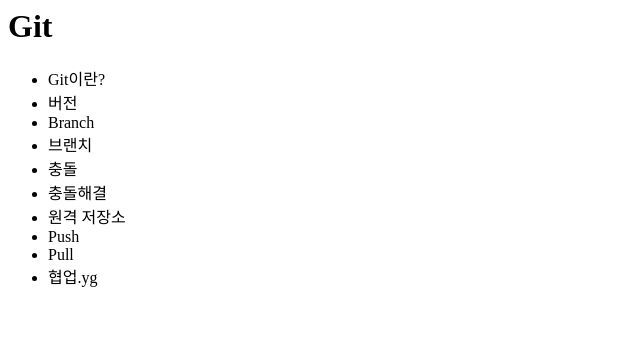
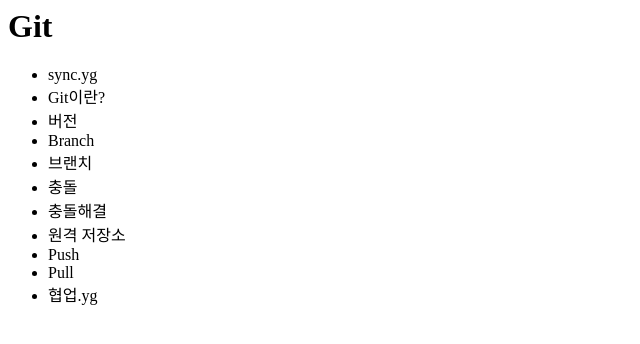
Before and after one commit to EricYG/mobilepeak_git_ericYG, a plain HTML site: page index.html in a window 1280 px wide. Shown: the whole page, without its empty margins (0-640 px from the left). Drawn offline with Linux system fonts and the light colour scheme.

Commit message:
sync.yg 추가

```diff
--- a/index.html
+++ b/index.html
@@ -10,6 +10,7 @@
 			<h1>Git</h1>
 		</header>
 		<ul>
+			<li>sync.yg</li>
 			<li>Git이란?</li>
 			<li>버전</li>
 			<li>Branch</li>
```
